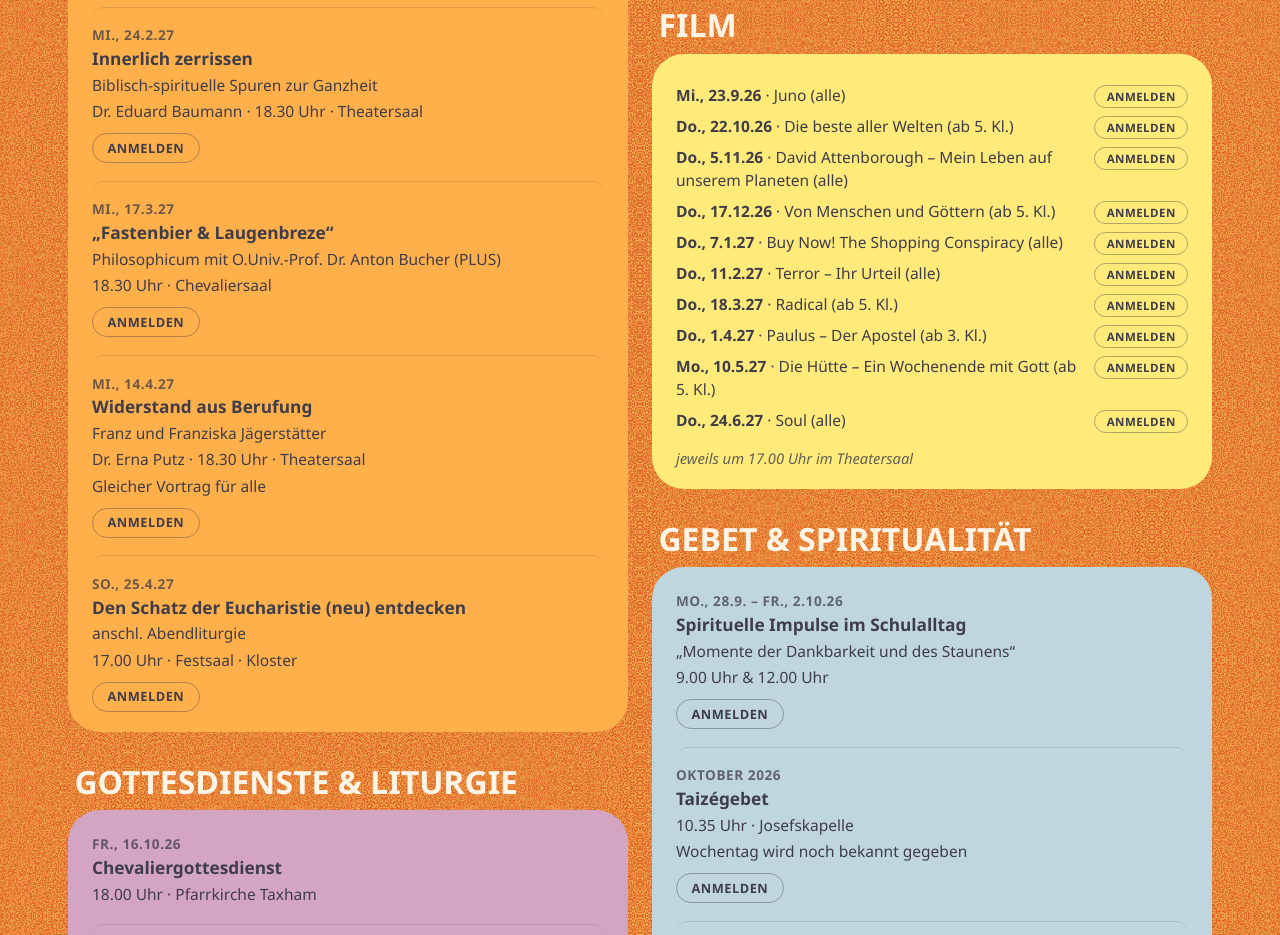
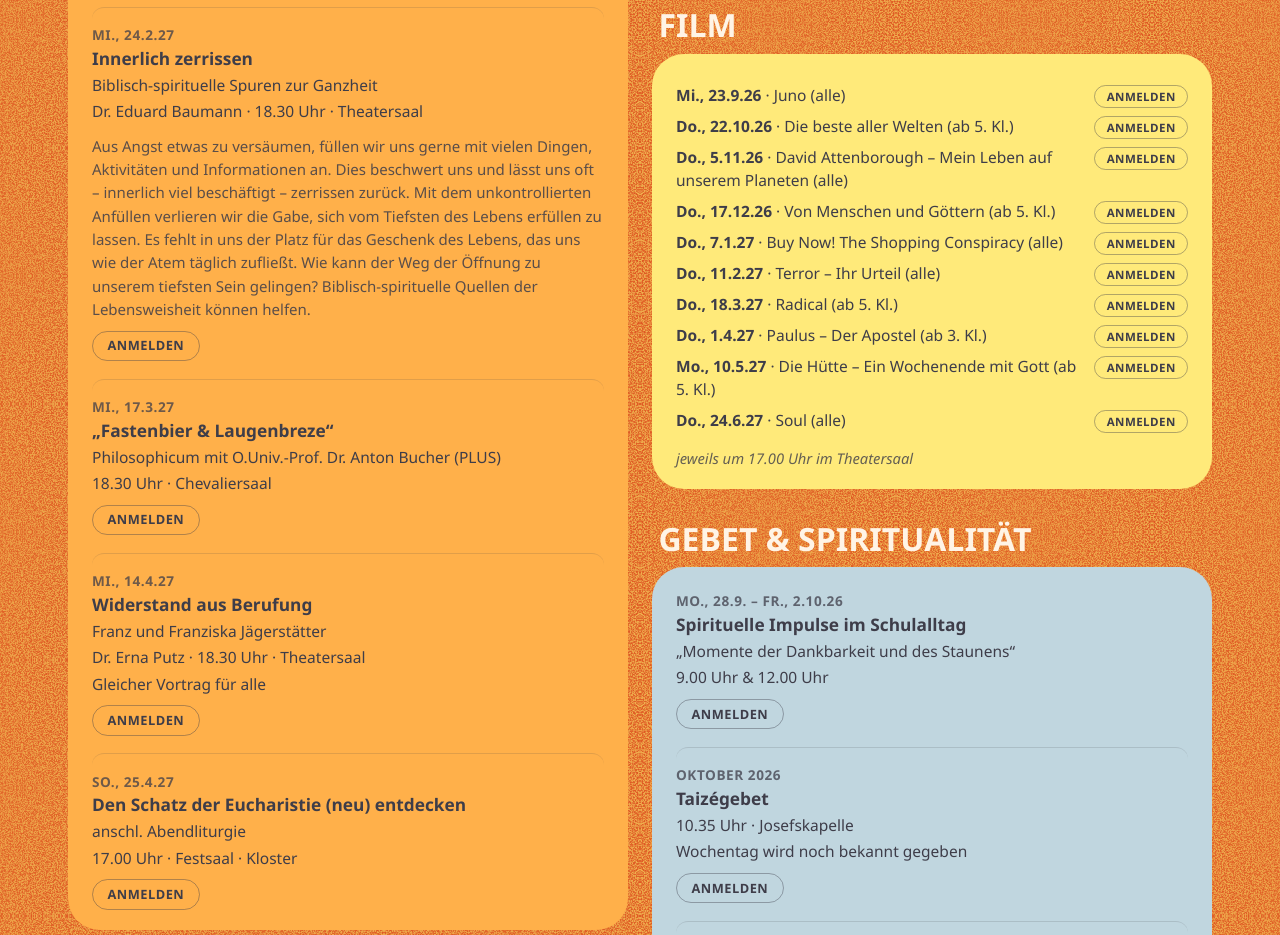
Before and after one commit to Dendak/ametur, a plain HTML site: page index.html in a window 1280 px wide. Shown: the part 1260-2195 px from the top of the page. Drawn offline with Linux system fonts and the light colour scheme.

Commit message:
Beschreibungstext zum Vortrag von Dr. Eduard Baumann

```diff
--- a/index.html
+++ b/index.html
@@ -223,6 +223,12 @@
     font-size: 0.72rem;
     flex: none;
   }
+  .beschreibung {
+    margin: 0.7rem 0 0;
+    font-size: 0.94rem;
+    line-height: 1.55;
+    opacity: 0.85;
+  }
   .note {
     margin: 0.9rem 0 0;
     font-size: 0.92rem;
@@ -346,6 +352,14 @@
             <h3>Innerlich zerrissen</h3>
             <p class="details">Biblisch-spirituelle Spuren zur Ganzheit</p>
             <p class="details">Dr. Eduard Baumann &middot; 18.30 Uhr &middot; Theatersaal</p>
+            <p class="beschreibung">Aus Angst etwas zu vers&auml;umen, f&uuml;llen wir uns gerne mit
+              vielen Dingen, Aktivit&auml;ten und Informationen an. Dies beschwert uns und l&auml;sst
+              uns oft &ndash; innerlich viel besch&auml;ftigt &ndash; zerrissen zur&uuml;ck. Mit dem
+              unkontrollierten Anf&uuml;llen verlieren wir die Gabe, sich vom Tiefsten des Lebens
+              erf&uuml;llen zu lassen. Es fehlt in uns der Platz f&uuml;r das Geschenk des Lebens,
+              das uns wie der Atem t&auml;glich zuflie&szlig;t. Wie kann der Weg der &Ouml;ffnung zu
+              unserem tiefsten Sein gelingen? Biblisch-spirituelle Quellen der Lebensweisheit
+              k&ouml;nnen helfen.</p>
           </li>
           <li data-date="2027-03-17" data-time="18.30 Uhr &middot; Chevaliersaal">
             <p class="when">Mi., 17.3.27</p>
```
